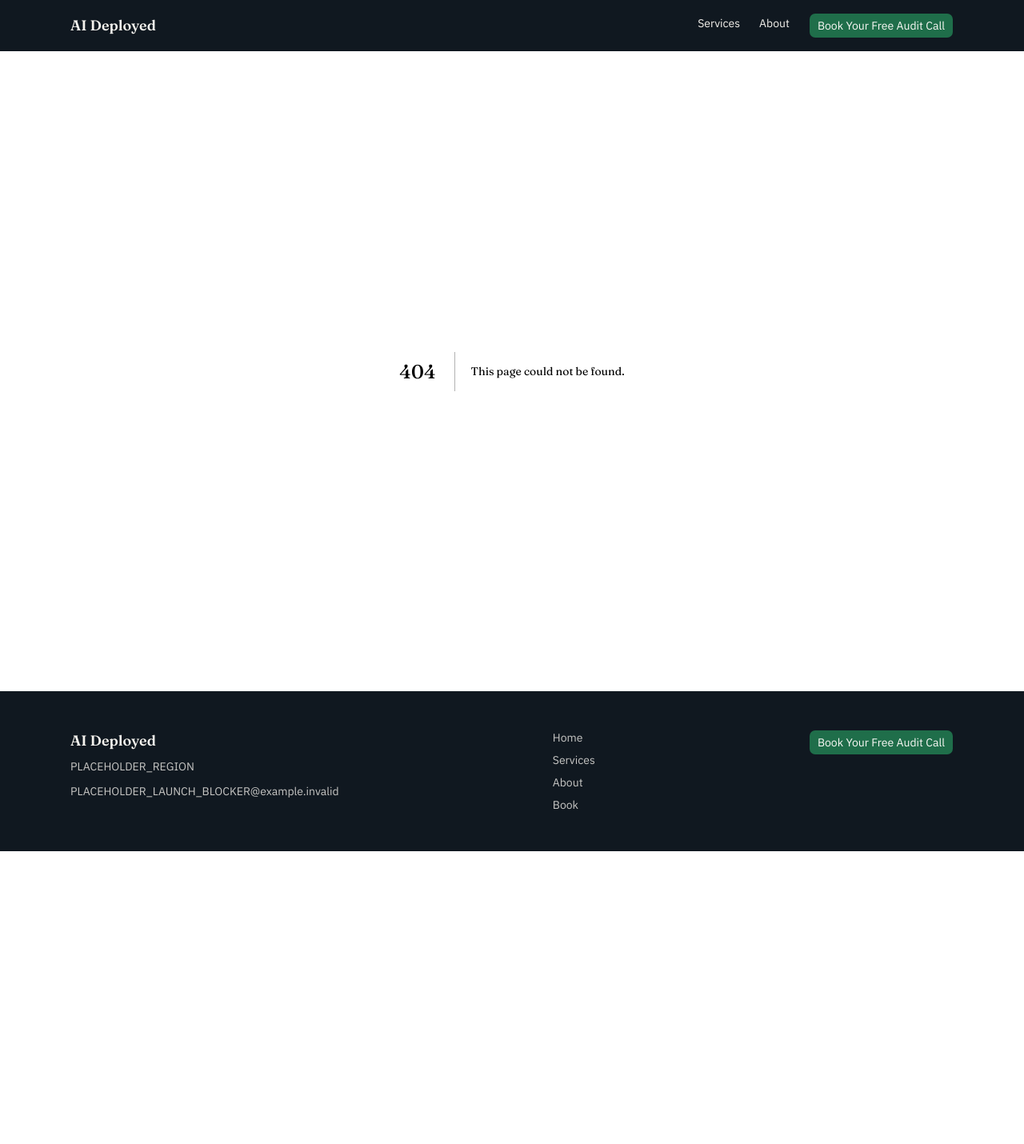
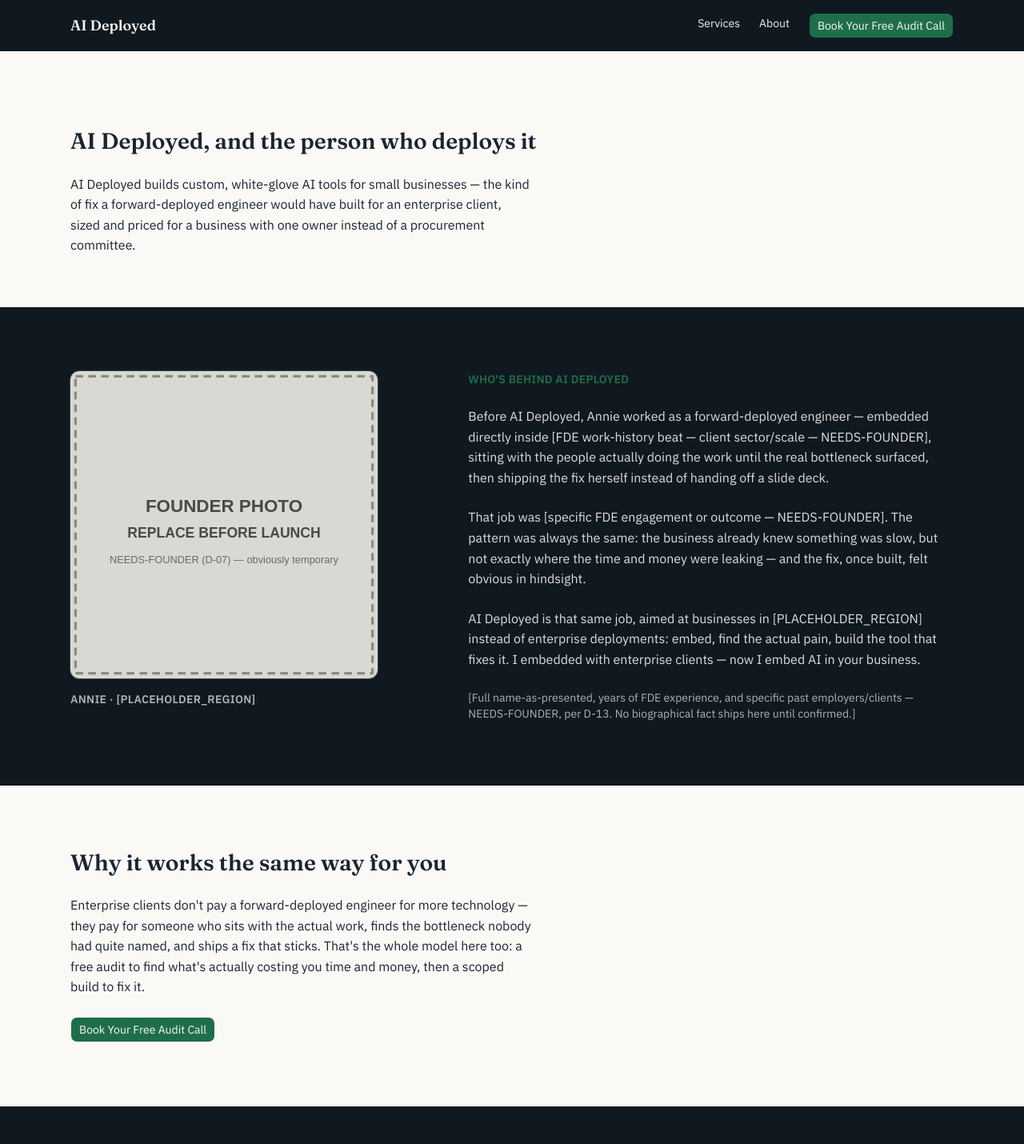
Before and after one commit to zhannie78/fde, a Next.js app: page /about in a window 1280 px wide. Before the commit this address had no page. Shown: the top 1430 px of the page at 80% size. Before the commit the page ends 1064 px from the top, so only its background shows below. Built offline with nearby package versions, Linux system fonts and the light colour scheme.

Commit message:
feat(01-05): add About page and founder credibility block
- FounderBlock: custom ink-navy-band photo+narrative treatment (not a
  generic bio-card), FDE story per D-12 with bracketed NEEDS-FOUNDER
  biographical placeholders per D-13
- About page: company-first framing, FounderBlock, closing BookCta

```diff
--- /dev/null
+++ b/src/app/about/page.tsx
@@ -0,0 +1,53 @@
+import type { Metadata } from "next";
+
+import { BookCta } from "@/components/book-cta";
+import { FounderBlock } from "@/components/founder-block";
+import { siteConfig } from "@/config/site";
+
+export const metadata: Metadata = {
+  title: "About",
+  description: `${siteConfig.name} is built and run by a former forward-deployed engineer — here's the story behind the company.`,
+};
+
+/**
+ * About route (SITE-02): the company-first credibility layer. Leads with
+ * AI Deployed as the brand, then introduces the founder's FDE story as the
+ * human trust layer behind it (D-12) — not a personal-blog framing.
+ */
+export default function AboutPage() {
+  return (
+    <>
+      <section className="mx-auto flex w-full max-w-6xl flex-col gap-6 px-4 pt-16 pb-12 sm:px-6 sm:pt-24 sm:pb-16">
+        <h1
+          className="font-heading leading-[1.2] font-semibold text-foreground"
+          style={{ fontSize: "28px" }}
+        >
+          AI Deployed, and the person who deploys it
+        </h1>
+        <p className="max-w-xl text-base leading-[1.6] text-foreground">
+          AI Deployed builds custom, white-glove AI tools for small
+          businesses — the kind of fix a forward-deployed engineer would
+          have built for an enterprise client, sized and priced for a
+          business with one owner instead of a procurement committee.
+        </p>
+      </section>
+
+      <FounderBlock />
+
+      <section className="mx-auto flex w-full max-w-6xl flex-col items-start gap-6 px-4 py-16 sm:px-6 sm:py-20">
+        <h2 className="font-heading text-2xl leading-[1.2] font-semibold text-foreground sm:text-[1.75rem]">
+          Why it works the same way for you
+        </h2>
+        <p className="max-w-xl text-base leading-[1.6] text-foreground">
+          Enterprise clients don&apos;t pay a forward-deployed engineer for
+          more technology — they pay for someone who sits with the actual
+          work, finds the bottleneck nobody had quite named, and ships a
+          fix that sticks. That&apos;s the whole model here too: a free
+          audit to find what&apos;s actually costing you time and money,
+          then a scoped build to fix it.
+        </p>
+        <BookCta />
+      </section>
+    </>
+  );
+}
--- /dev/null
+++ b/src/components/founder-block.tsx
@@ -0,0 +1,74 @@
+import Image from "next/image";
+
+import { siteConfig } from "@/config/site";
+
+/**
+ * Founder credibility block (About page, SITE-02): a deliberate custom
+ * treatment of the D-07 temporary founder-photo placeholder — NOT a generic
+ * centered avatar+name+role bio-card. The photo runs large in its own
+ * column against an ink-navy band; the FDE narrative sits alongside it,
+ * company-first per D-12 ("AI Deployed, and here's the person who deploys
+ * it," not a personal blog).
+ *
+ * Biographical specifics are clearly-bracketed NEEDS-FOUNDER placeholders
+ * (D-13) — no invented biography facts, ever.
+ */
+export function FounderBlock() {
+  return (
+    <section className="bg-secondary text-secondary-foreground">
+      <div className="mx-auto grid w-full max-w-6xl gap-10 px-4 py-16 sm:px-6 sm:py-20 lg:grid-cols-[1fr_1.4fr] lg:items-start lg:gap-16">
+        <div className="flex flex-col gap-4">
+          <Image
+            src="/founder-placeholder.svg"
+            alt={`${siteConfig.founderName}, founder of ${siteConfig.name}`}
+            width={480}
+            height={480}
+            className="w-full max-w-sm rounded-xl ring-1 ring-secondary-foreground/20"
+          />
+          <p className="text-sm font-semibold tracking-[0.02em] text-secondary-foreground/70 uppercase">
+            {siteConfig.founderName} &middot; [{siteConfig.region}]
+          </p>
+        </div>
+
+        <div className="flex flex-col gap-6">
+          <p className="text-sm font-semibold tracking-[0.02em] text-primary uppercase">
+            Who&apos;s behind AI Deployed
+          </p>
+          <p className="text-base leading-[1.6] text-secondary-foreground/90">
+            Before AI Deployed, {siteConfig.founderName} worked as a
+            forward-deployed engineer — embedded directly inside{" "}
+            <span>
+              [FDE work-history beat — client sector/scale — NEEDS-FOUNDER]
+            </span>
+            , sitting with the people actually doing the work until the real
+            bottleneck surfaced, then shipping the fix herself instead of
+            handing off a slide deck.
+          </p>
+          <p className="text-base leading-[1.6] text-secondary-foreground/90">
+            That job was{" "}
+            <span>
+              [specific FDE engagement or outcome — NEEDS-FOUNDER]
+            </span>
+            . The pattern was always the same: the business already knew
+            something was slow, but not exactly where the time and money
+            were leaking — and the fix, once built, felt obvious in
+            hindsight.
+          </p>
+          <p className="text-base leading-[1.6] text-secondary-foreground/90">
+            AI Deployed is that same job, aimed at businesses in{" "}
+            [{siteConfig.region}] instead of enterprise deployments: embed,
+            find the actual pain, build the tool that fixes it. I embedded
+            with enterprise clients — now I embed AI in your business.
+          </p>
+          <p className="text-sm text-secondary-foreground/70">
+            <span>
+              [Full name-as-presented, years of FDE experience, and specific
+              past employers/clients — NEEDS-FOUNDER, per D-13. No
+              biographical fact ships here until confirmed.]
+            </span>
+          </p>
+        </div>
+      </div>
+    </section>
+  );
+}
```
